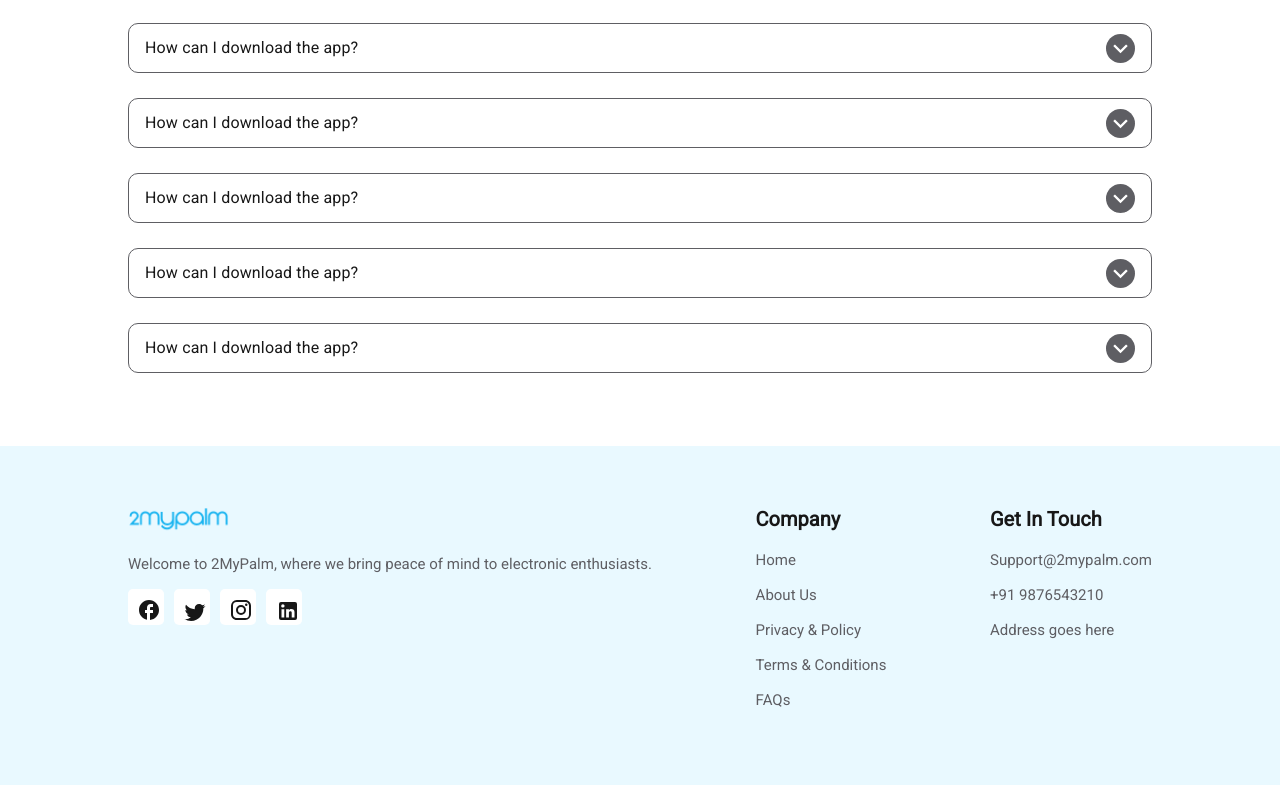
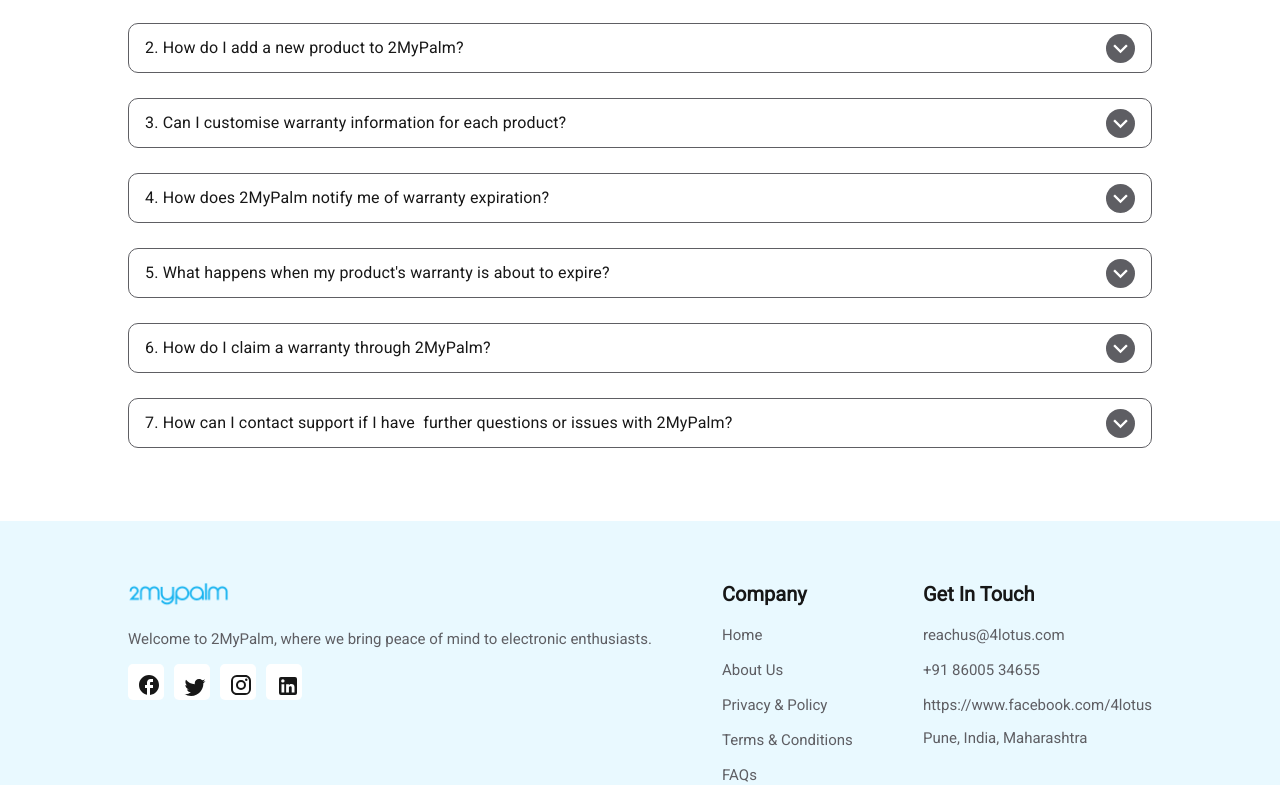
Before and after one commit to prathamesh25102000/2mypalm, a Next.js app in the folder 2my_palm/: page / in a window 1280 px wide. Shown: the part 4615-5400 px from the top of the page. Built offline with nearby package versions, Linux system fonts and the light colour scheme.

Commit message:
updated contact info and firebase hosting changes

```diff
--- a/2my_palm/commons/constants.tsx
+++ b/2my_palm/commons/constants.tsx
@@ -168,34 +168,39 @@
 
 export const FAQS = [
   {
-    question: "How can I download the app?",
+    question: "1. What is 2MyPalm and how does it work?",
     answer:
-      "An App is a term to describe a web-based program. These web-based or mobile applications perform a specific task for the user. website where one can download these small programs for use on mobile devices such as a Smart phone.",
+      "2MyPalm is a product management app designed to help you organise and track your guaranteed and warranted products efficiently. It acts as a central hub for storing essential details about your purchases, warranties, and guarantees.",
   },
   {
-    question: "How can I download the app?",
+    question: "2. How do I add a new product to 2MyPalm?",
     answer:
-      "An App is a term to describe a web-based program. These web-based or mobile applications perform a specific task for the user. website where one can download these small programs for use on mobile devices such as a Smart phone.",
+      `Adding a new product to 2MyPalm is easy. Simply open the app, navigate to the "Add Asset” section, and enter the necessary details such as product name, purchase date, warranty information, and other relevant information.`,
   },
   {
-    question: "How can I download the app?",
+    question: "3. Can I customise warranty information for each product?",
     answer:
-      "An App is a term to describe a web-based program. These web-based or mobile applications perform a specific task for the user. website where one can download these small programs for use on mobile devices such as a Smart phone.",
+      "Yes, 2MyPalm allows you to customise warranty details for each product. You can specify the warranty duration, terms, and conditions associated with each item, ensuring accurate and personalised information.",
   },
   {
-    question: "How can I download the app?",
+    question: "4. How does 2MyPalm notify me of warranty expiration?",
     answer:
-      "An App is a term to describe a web-based program. These web-based or mobile applications perform a specific task for the user. website where one can download these small programs for use on mobile devices such as a Smart phone.",
+      "2MyPalm features a built-in notification system that sends timely reminders before your product warranties expire. You can customise these notifications in the app settings to suit your preferences.",
   },
   {
-    question: "How can I download the app?",
+    question: "5. What happens when my product's warranty is about to expire?",
     answer:
-      "An App is a term to describe a web-based program. These web-based or mobile applications perform a specific task for the user. website where one can download these small programs for use on mobile devices such as a Smart phone.",
+      "2MyPalm will send you a notification alerting you about the approaching warranty expiration. This allows you to take proactive measures, such as extending the warranty or contacting customer support, to address any potential issues.",
   },
   {
-    question: "How can I download the app?",
+    question: "6. How do I claim a warranty through 2MyPalm?",
     answer:
-      "An App is a term to describe a web-based program. These web-based or mobile applications perform a specific task for the user. website where one can download these small programs for use on mobile devices such as a Smart phone.",
+      "For warranty claims, 2MyPalm serves as a convenient reference. You can find all relevant warranty details and instructions in the app, guiding you on how to proceed with the warranty claim process with the manufacturer or retailer.",
+  },
+  {
+    question: "7. How can I contact support if I have  further questions or issues with 2MyPalm?",
+    answer:
+      `For any inquiries or issues, you can reach out to our customer support team through the "Contact Us" section within the 2MyPalm app. We are dedicated to providing assistance and ensuring a seamless user experience.`,
   },
 ];
 
@@ -210,16 +215,26 @@
   return route === "/" ? "Home" : currentPage;
 };
 
-export const scrollToSection=(element:HTMLElement | null)=>{
-  if(element){
+export const scrollToSection = (element: HTMLElement | null) => {
+  if (element) {
     element.scrollIntoView({
-      behavior:'auto',
-    })
+      behavior: "instant",
+    });
   }
+};
+
+export const appStoreUrl =
+  "https://apps.apple.com/in/app/zomato-food-delivery-dining/id434613896";
+
+export const playStoreUrl =
+  "https://play.google.com/store/apps/details?id=com.application.zomato&hl=en_IN&gl=US&pli=1";
+
+export const playStoreIcon =
+  "https://imagedelivery.net/5MYSbk45M80qAwecrlKzdQ/ffd03b6c-b240-4a0d-69ba-08879aa1db00/preview";
+
+export const contactInfo={
+  'email':'reachus@4lotus.com',
+  'mobileNumber':'+91 86005 34655',
+  'address':'Pune, India, Maharashtra',
+  'facebookUrl':'https://www.facebook.com/4lotus'
 }
-
-export const appStoreUrl="https://apps.apple.com/in/app/zomato-food-delivery-dining/id434613896";
-
-export const playStoreUrl="https://play.google.com/store/apps/details?id=com.application.zomato&hl=en_IN&gl=US&pli=1";
-
-export const playStoreIcon="https://imagedelivery.net/5MYSbk45M80qAwecrlKzdQ/ffd03b6c-b240-4a0d-69ba-08879aa1db00/preview";
--- a/2my_palm/package.json
+++ b/2my_palm/package.json
@@ -6,6 +6,7 @@
     "dev": "next dev",
     "build": "next build",
     "start": "next start",
+    "export": "next export",
     "lint": "next lint"
   },
   "dependencies": {
--- a/2my_palm/pages/index.tsx
+++ b/2my_palm/pages/index.tsx
@@ -74,6 +74,7 @@
 
   useEffect(() => {
     let currentPath = router?.asPath || "";
+
     if (currentPath && currentPath.includes("#")) {
       const element = document.getElementById(currentPath.substring(2));
       if (element) {
--- a/2my_palm/src/Drawer.tsx
+++ b/2my_palm/src/Drawer.tsx
@@ -35,11 +35,6 @@
       setState({ ...state, [anchor]: open });
     };
 
-  const handleMenuElementClick = (anchor: Anchor, routeName: string = "") => {
-    toggleDrawer(anchor, false);
-    logAnalyticsEvent("pageView", { route: routeName });
-  };
-
   const list = (anchor: Anchor) => (
     <Box
       sx={{ width: 230, height: "100%" }}
@@ -53,7 +48,7 @@
       </button>
       <List>
         <Link
-          href="#download"
+          href={"/#download"}
           onClick={() => logAnalyticsEvent("downloadAction")}
         >
           <button className={styles.downloadBtn}>Download</button>
--- a/2my_palm/src/Footer.tsx
+++ b/2my_palm/src/Footer.tsx
@@ -12,6 +12,7 @@
 import { isMobileView } from "@/commons/constants";
 import playStoreIcon from "../assets/playStore_icon.svg";
 import { logAnalyticsEvent } from "@/analytics";
+import { contactInfo } from "@/commons/constants";
 
 const Footer = () => {
   let isMobileViewport: boolean = isMobileView();
@@ -64,9 +65,14 @@
             </div>
             <div>
               <h3 className={styles.title}>Get In Touch</h3>
-              <p className={styles.footerText}>Support@2mypalm.com</p>
-              <p className={styles.footerText}> +91 9876543210</p>
-              <p className={styles.footerText}> Address goes here</p>
+              <p className={styles.footerText}>{contactInfo?.email || ""}</p>
+              <p className={styles.footerText}>
+                {contactInfo?.mobileNumber || ""}
+              </p>
+              <Link href={contactInfo?.facebookUrl || "/"} target="_blank" className={styles.footerText}>
+                {contactInfo?.facebookUrl || ""}
+              </Link>
+              <p className={styles.footerText}>{contactInfo?.address || ""}</p>
             </div>
           </div>
           <div className={styles.footerContainer}>
--- a/2my_palm/src/Header.tsx
+++ b/2my_palm/src/Header.tsx
@@ -52,7 +52,7 @@
               </ul>
             </div>
             <Link
-              href="#download"
+              href="/#download"
               onClick={() => logAnalyticsEvent("downloadAction")}
             >
               <button className={styles.downloadBtn}>Download</button>
--- a/2my_palm/styles/Footer.module.css
+++ b/2my_palm/styles/Footer.module.css
@@ -92,6 +92,7 @@
   font-size: 15px;
   font-weight: 500;
   letter-spacing: 0px;
+  text-decoration: none;
 }
 
 .footerContainer {
--- a/2my_palm/styles/Home.module.css
+++ b/2my_palm/styles/Home.module.css
@@ -312,7 +312,7 @@
   }
 
   .welcomeText {
-    padding-left: 17px;
-    padding-right: 17px;
+    padding-left: 17px !important;
+    padding-right: 17px !important;
   }
 }
```
Also changed, not shown: 2my_palm/src/PrivacyPolicyContainer.tsx (+8 -5 lines), 2my_palm/firebase.json (added), 1 other file (tests, documents, lock files or other folders).
